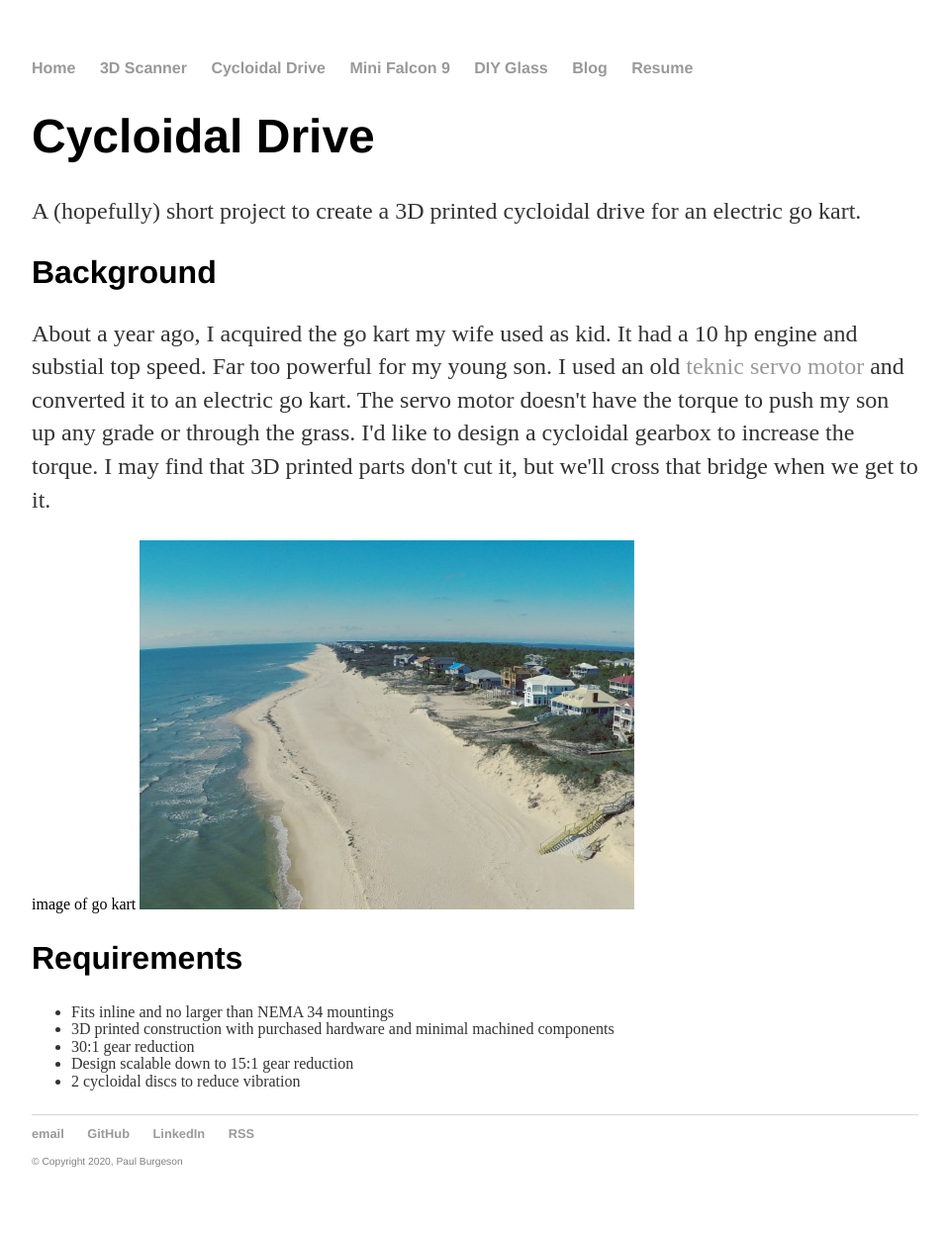
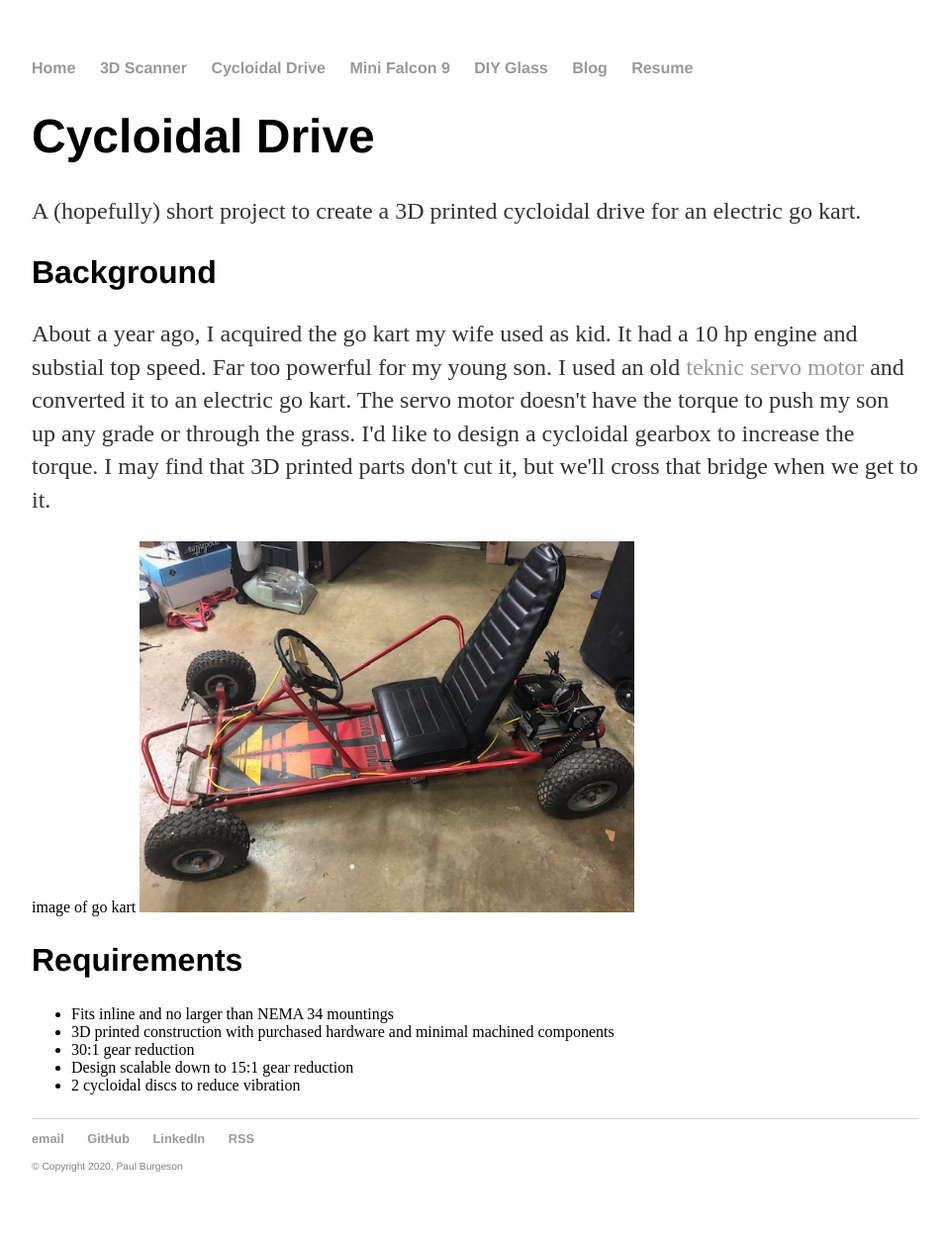
Before and after one commit to pburgeson/pburgeson.github.io, a Jekyll site: the page built from cycloidaldrive/index.html, in a window 1280 px wide. Shown: the whole page at 99% size, without its empty margins (160-1118 px from the left). Built offline with Jekyll 4.4.1, drawn with Linux system fonts in a browser that asks for light colours.

Commit message:
Updating gokart pic, trying to fix bullets

```diff
--- a/css/main.css
+++ b/css/main.css
@@ -37,11 +37,7 @@ ol {
     line-height: 1.4em;
     color: #333;
 }
-ul {
-    font-size: 1em;
-    line-height: 1.1em;
-    color: #333;
-}
+
 
 footer {
     border-top: 1px solid #d5d5d5;
--- a/cycloidaldrive/index.html
+++ b/cycloidaldrive/index.html
@@ -10,7 +10,7 @@ title: Cycloidal Drive
 <p>About a year ago, I acquired the go kart my wife used as kid.  It had a 10 hp engine and substial top speed.  Far too powerful for my young son.  I used an old <a href="https://www.teknic.com/model-info/CPM-MCVC-3432P-RLS/">teknic servo motor</a> and converted it to an electric go kart.  The servo motor doesn't have the torque to push my son up any grade or through the grass.  I'd like to design a cycloidal gearbox to increase the torque.  I may find that 3D printed parts don't cut it, but we'll cross that bridge when we get to it.</p>
 
 image of go kart
-<img src="../assets/cycloidaldrive/sgi_beach.jpg" width="500">
+<img src="../assets/cycloidaldrive/gokart.jpg" width="500">
 
 <h2>Requirements</h2>
 <p>
```
Also changed, not shown: assets/cycloidaldrive/gokart.jpg (added), assets/cycloidaldrive/sgi_beach.jpg (deleted).
